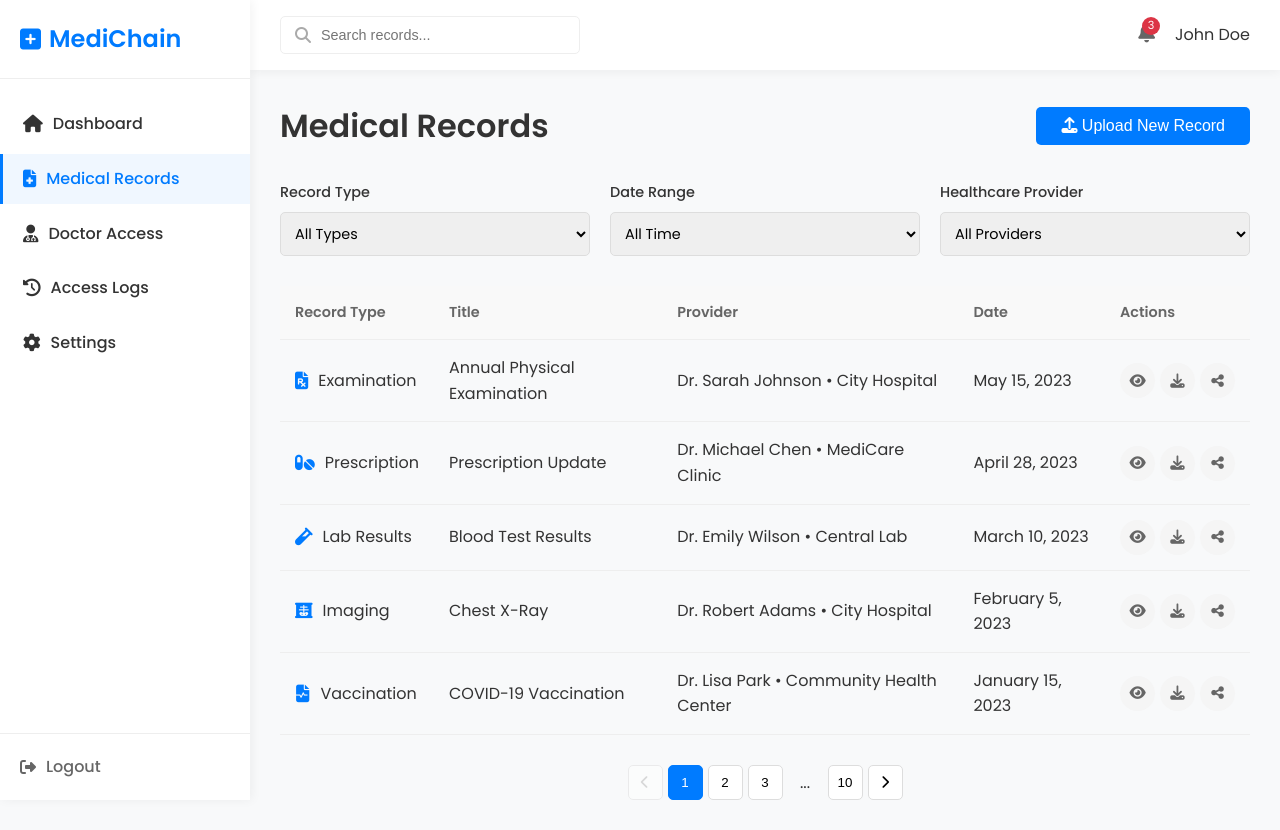
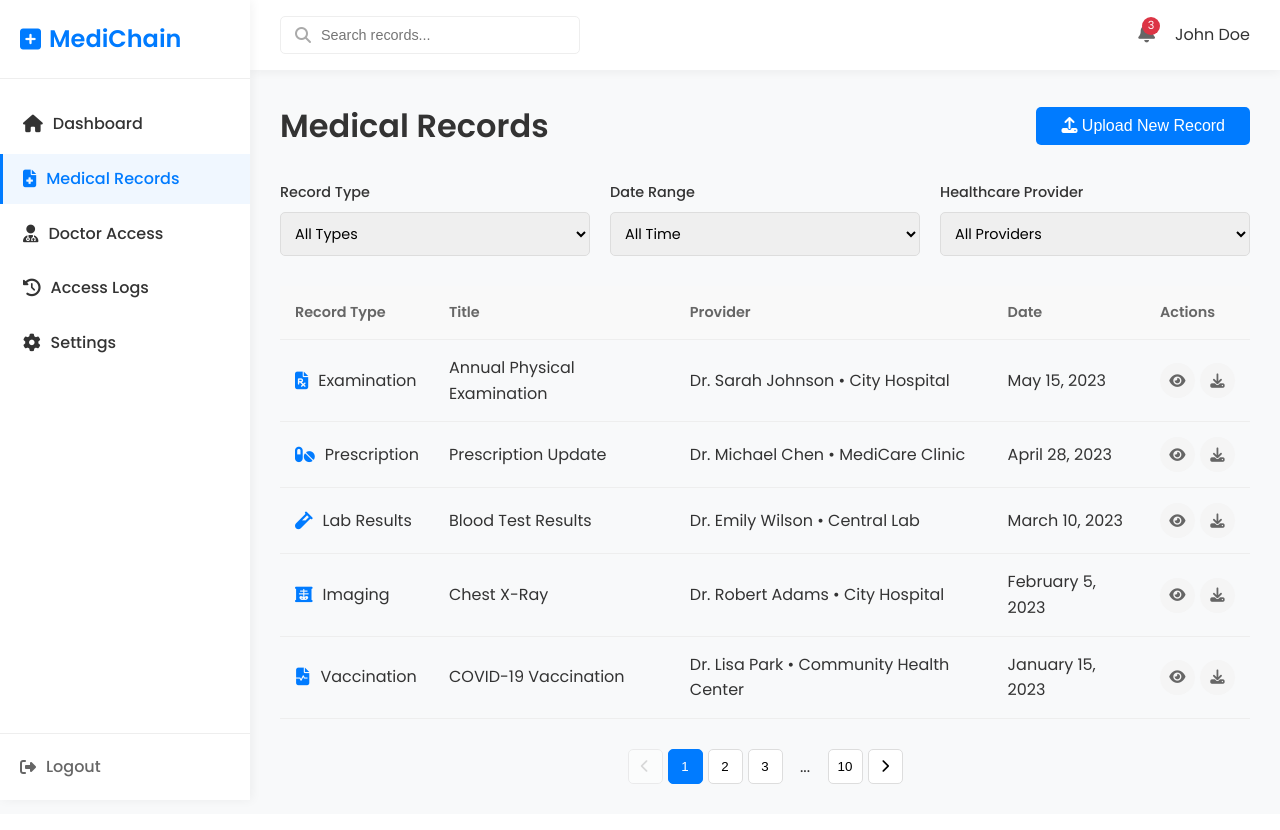
Before and after one commit to Vaibhav21C/Medichain-Hackorbit, a Python web app: template templates/patient-records.html in a window 1280 px wide. After the commit the page ends 801 px from the top, so only its background shows below. Run offline with Jinja, Linux system fonts and the light colour scheme; the template is opened without the code that fills it, so the values that code supplies are empty.

Commit message:
Update patient-records.html

```diff
--- a/templates/patient-records.html
+++ b/templates/patient-records.html
@@ -150,9 +150,7 @@
                                         <button class="btn-icon" title="Download">
                                             <i class="fas fa-download"></i>
                                         </button>
-                                        <button class="btn-icon" title="Share">
-                                            <i class="fas fa-share-alt"></i>
-                                        </button>
+
                                     </div>
                                 </td>
                             </tr>
@@ -174,9 +172,7 @@
                                         <button class="btn-icon" title="Download">
                                             <i class="fas fa-download"></i>
                                         </button>
-                                        <button class="btn-icon" title="Share">
-                                            <i class="fas fa-share-alt"></i>
-                                        </button>
+
                                     </div>
                                 </td>
                             </tr>
@@ -198,9 +194,7 @@
                                         <button class="btn-icon" title="Download">
                                             <i class="fas fa-download"></i>
                                         </button>
-                                        <button class="btn-icon" title="Share">
-                                            <i class="fas fa-share-alt"></i>
-                                        </button>
+
                                     </div>
                                 </td>
                             </tr>
@@ -222,9 +216,7 @@
                                         <button class="btn-icon" title="Download">
                                             <i class="fas fa-download"></i>
                                         </button>
-                                        <button class="btn-icon" title="Share">
-                                            <i class="fas fa-share-alt"></i>
-                                        </button>
+
                                     </div>
                                 </td>
                             </tr>
@@ -246,9 +238,7 @@
                                         <button class="btn-icon" title="Download">
                                             <i class="fas fa-download"></i>
                                         </button>
-                                        <button class="btn-icon" title="Share">
-                                            <i class="fas fa-share-alt"></i>
-                                        </button>
+
                                     </div>
                                 </td>
                             </tr>
```
